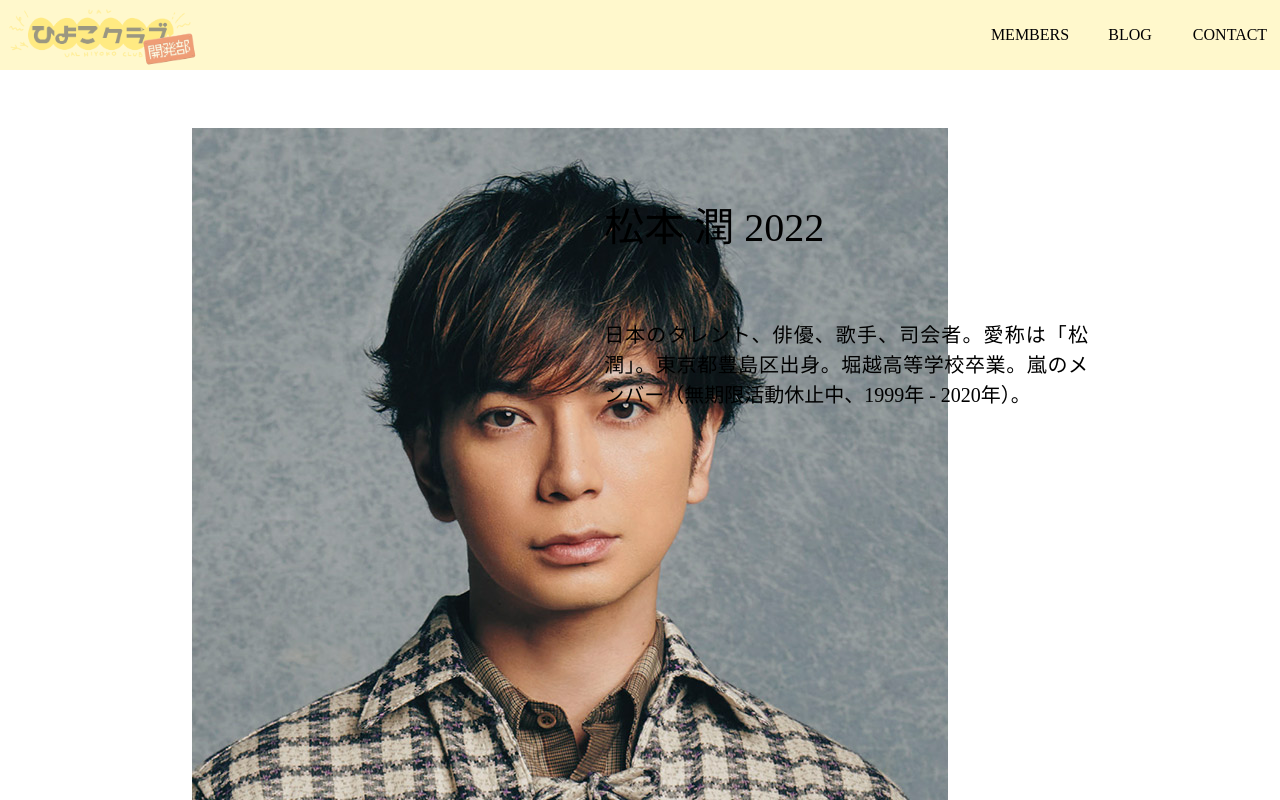
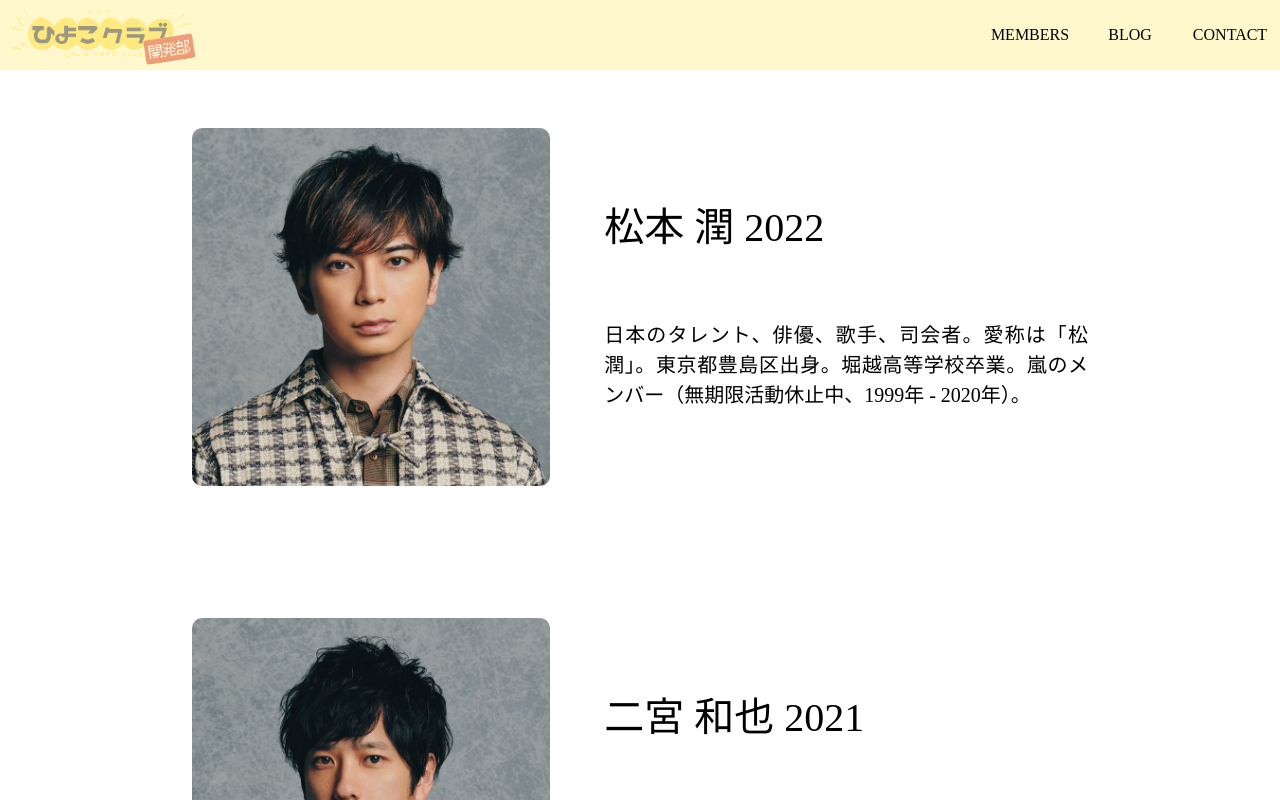
Before and after one commit to hiyokodev/studio_cording, a Next.js app: page /members in a window 1280 px wide. Shown: the top 800 px of the page. Built offline with nearby package versions, Linux system fonts and the light colour scheme.

Commit message:
GitHubPagesでの画像表示テスト

```diff
--- a/pages/index.tsx
+++ b/pages/index.tsx
@@ -45,7 +45,7 @@ export default function Home({ allPostsData }) {
               </p>
             </div>
             <img
-              src="/images/hiyoko.webp"
+              src="studio_cording/images/hiyoko.webp"
               className={styles.About__Content__Image}
             />
           </div>
--- a/styles/members.module.css
+++ b/styles/members.module.css
@@ -57,7 +57,7 @@
   width: 60%;
 }
 
-.Profile__Image Image {
+.Profile__Image img {
   width: 100%;
   border-radius: 10px;
 }
```
